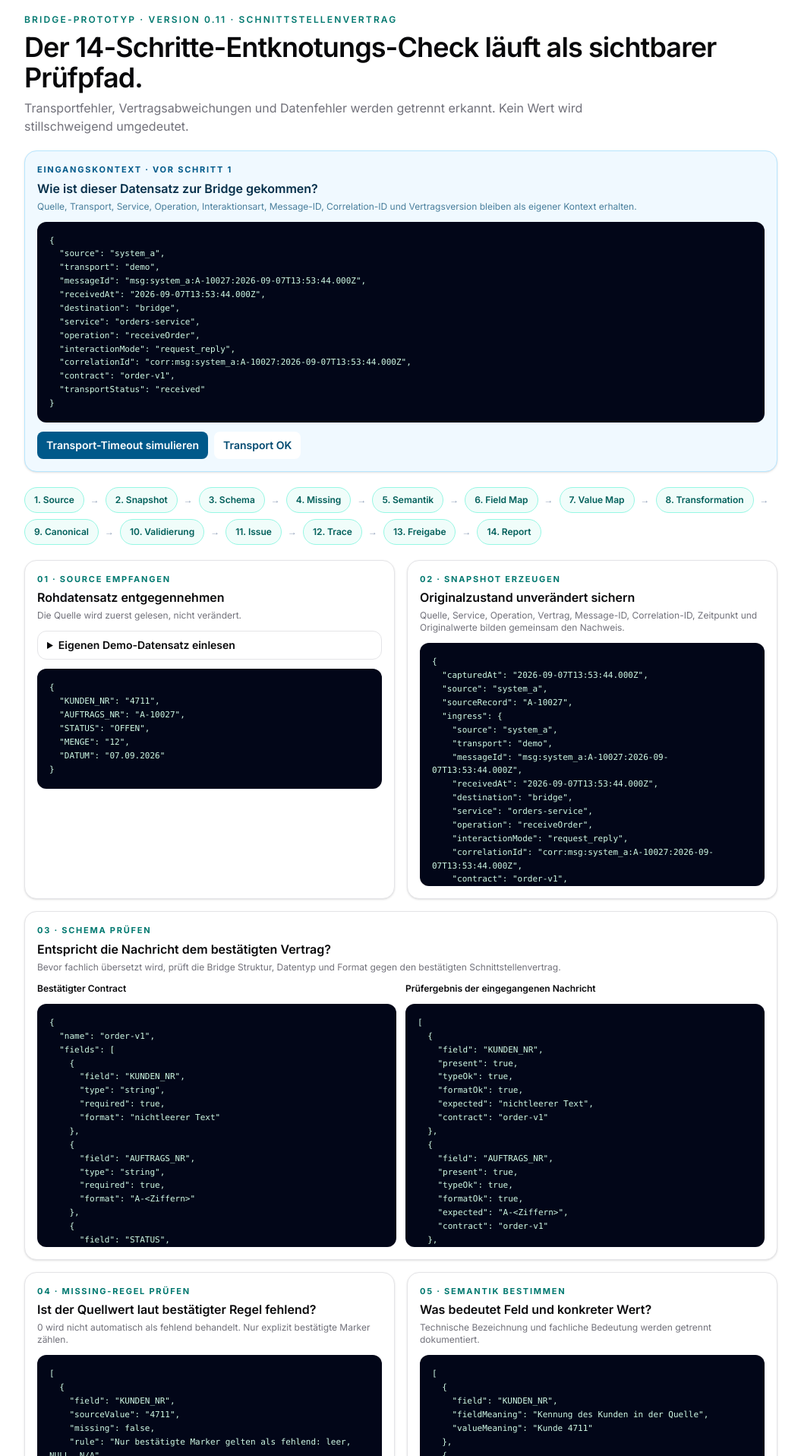
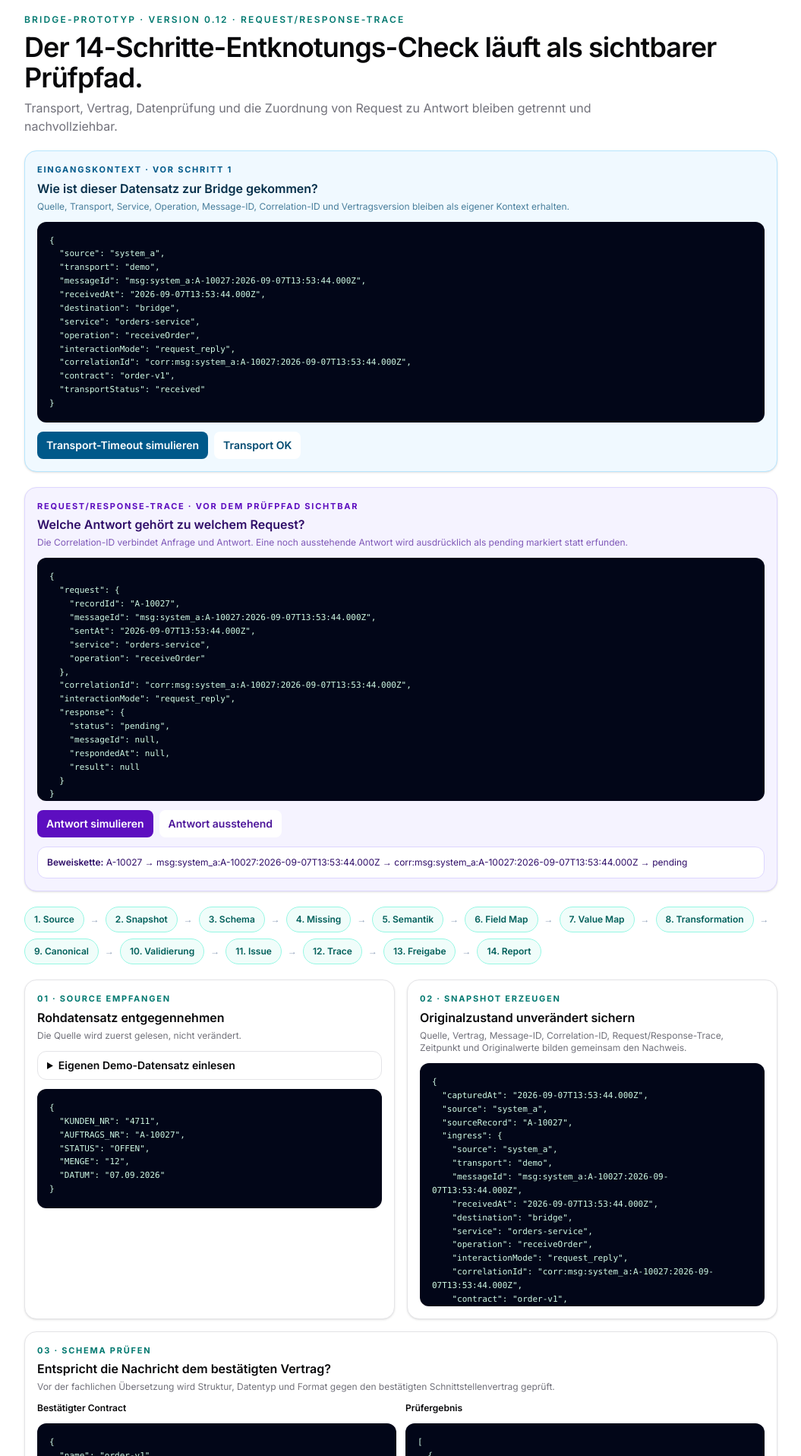
Before and after one commit to schieskejulia-collab/petraplan, a React (Vite) app in the folder frontend/mobile-app/: page /bridge in a window 1280 px wide. Shown: the part 64-1980 px from the top of the page at 76% size, without its empty margins (112-1167 px from the left). Built offline with nearby package versions, Linux system fonts and the light colour scheme.

Commit message:
Show request response correlation trace

```diff
--- a/frontend/mobile-app/src/pages/BridgePage.tsx
+++ b/frontend/mobile-app/src/pages/BridgePage.tsx
@@ -7,6 +7,7 @@ import {
   parseRawRecord,
   type IngressContext,
   type RawRecord,
+  type ResponseContext,
 } from "../lib/bridge-pipeline";
 
 function JsonBlock({ value }: { value: unknown }) {
@@ -32,12 +33,14 @@ export default function BridgePage() {
   const [raw, setRaw] = useState<RawRecord>(demoValidRecord);
   const [capturedAt, setCapturedAt] = useState(() => new Date().toISOString());
   const [ingressOverrides, setIngressOverrides] = useState<Partial<IngressContext>>({});
+  const [responseOverrides, setResponseOverrides] = useState<Partial<ResponseContext>>({});
   const [rawInput, setRawInput] = useState(() => JSON.stringify(demoValidRecord, null, 2));
   const [inputError, setInputError] = useState<string | null>(null);
 
-  const evaluation = evaluateRecord(raw, capturedAt, ingressOverrides);
+  const evaluation = evaluateRecord(raw, capturedAt, ingressOverrides, responseOverrides);
   const {
     ingress,
+    interactionTrace,
     contract,
     gatewayIssues,
     snapshot,
@@ -55,19 +58,20 @@ export default function BridgePage() {
     report,
   } = evaluation;
 
-  // Fail-safe release gate: transport/contract blockers and failed data checks
-  // are counted independently, but they converge on one release decision.
   const blockingChecks = checks.filter(({ ok, severity }) => !ok && severity === "blocking");
   const effectiveBlockingCount = blockingChecks.length + gatewayIssues.length;
   const effectiveReleaseAllowed = effectiveBlockingCount === 0;
-  const releaseConsistent =
-    release.blockingIssues === effectiveBlockingCount &&
-    release.releaseAllowed === effectiveReleaseAllowed;
+  const releaseConsistent = release.blockingIssues === effectiveBlockingCount && release.releaseAllowed === effectiveReleaseAllowed;
+
+  function resetResponse() {
+    setResponseOverrides({});
+  }
 
   function loadRecord(nextRecord: RawRecord) {
     setRaw(nextRecord);
     setCapturedAt(new Date().toISOString());
     setIngressOverrides({});
+    resetResponse();
     setRawInput(JSON.stringify(nextRecord, null, 2));
     setInputError(null);
   }
@@ -83,8 +87,23 @@ export default function BridgePage() {
       contract: "order-v1",
       transportStatus: "timeout",
     });
+    resetResponse();
     setRawInput(JSON.stringify(demoValidRecord, null, 2));
     setInputError(null);
+  }
+
+  function simulateResponse() {
+    const now = new Date().toISOString();
+    setResponseOverrides({
+      status: "received",
+      messageId: `response:${ingress.correlationId}`,
+      respondedAt: now,
+      result: effectiveReleaseAllowed ? "order accepted" : "order requires clarification",
+    });
+  }
+
+  function simulatePendingResponse() {
+    setResponseOverrides({ status: "pending", messageId: null, respondedAt: null, result: null });
   }
 
   function readRawRecord() {
@@ -95,22 +114,7 @@ export default function BridgePage() {
     }
   }
 
-  const flow = [
-    "Source",
-    "Snapshot",
-    "Schema",
-    "Missing",
-    "Semantik",
-    "Field Map",
-    "Value Map",
-    "Transformation",
-    "Canonical",
-    "Validierung",
-    "Issue",
-    "Trace",
-    "Freigabe",
-    "Report",
-  ];
+  const flow = ["Source", "Snapshot", "Schema", "Missing", "Semantik", "Field Map", "Value Map", "Transformation", "Canonical", "Validierung", "Issue", "Trace", "Freigabe", "Report"];
 
   return (
     <main className="min-h-screen bg-background text-foreground">
@@ -118,15 +122,15 @@ export default function BridgePage() {
         <button className="rounded-lg border px-3 py-2 text-sm" onClick={() => setLocation("/cases")}>← Fälle</button>
 
         <header className="space-y-2">
-          <p className="text-xs font-semibold uppercase tracking-[0.18em] text-teal-700">Bridge-Prototyp · Version 0.11 · Schnittstellenvertrag</p>
+          <p className="text-xs font-semibold uppercase tracking-[0.18em] text-teal-700">Bridge-Prototyp · Version 0.12 · Request/Response-Trace</p>
           <h1 className="text-3xl font-semibold tracking-tight md:text-4xl">Der 14-Schritte-Entknotungs-Check läuft als sichtbarer Prüfpfad.</h1>
-          <p className="max-w-3xl text-sm text-muted-foreground md:text-base">Transportfehler, Vertragsabweichungen und Datenfehler werden getrennt erkannt. Kein Wert wird stillschweigend umgedeutet.</p>
+          <p className="max-w-3xl text-sm text-muted-foreground md:text-base">Transport, Vertrag, Datenprüfung und die Zuordnung von Request zu Antwort bleiben getrennt und nachvollziehbar.</p>
         </header>
 
         <section className="rounded-2xl border border-sky-200 bg-sky-50 p-4 shadow-sm">
           <p className="text-[11px] font-bold uppercase tracking-[0.16em] text-sky-800">Eingangskontext · vor Schritt 1</p>
           <h2 className="mt-1 font-semibold text-sky-950">Wie ist dieser Datensatz zur Bridge gekommen?</h2>
-          <p className="mt-1 text-xs text-sky-900/70">Quelle, Transport, Service, Operation, Interaktionsart, Message-ID, Correlation-ID und Vertragsversion bleiben als eigener Kontext erhalten.</p>
+          <p className="mt-1 text-xs text-sky-900/70">Quelle, Transport, Service, Operation, Message-ID, Correlation-ID und Vertragsversion bleiben als eigener Kontext erhalten.</p>
           <JsonBlock value={ingress} />
           <div className="mt-3 flex flex-wrap gap-2">
             <button className="rounded-lg bg-sky-800 px-3 py-2 text-sm font-semibold text-white" onClick={simulateTransportTimeout}>Transport-Timeout simulieren</button>
@@ -135,6 +139,20 @@ export default function BridgePage() {
           {gatewayIssues.filter(({ scope }) => scope === "transport").map(({ issue, message }) => (
             <p key={issue} className="mt-3 rounded-lg border border-red-200 bg-red-50 p-3 text-xs font-semibold text-red-800">{issue}: {message}</p>
           ))}
+        </section>
+
+        <section className="rounded-2xl border border-violet-200 bg-violet-50 p-4 shadow-sm">
+          <p className="text-[11px] font-bold uppercase tracking-[0.16em] text-violet-800">Request/Response-Trace · vor dem Prüfpfad sichtbar</p>
+          <h2 className="mt-1 font-semibold text-violet-950">Welche Antwort gehört zu welchem Request?</h2>
+          <p className="mt-1 text-xs text-violet-900/70">Die Correlation-ID verbindet Anfrage und Antwort. Eine noch ausstehende Antwort wird ausdrücklich als pending markiert statt erfunden.</p>
+          <JsonBlock value={interactionTrace} />
+          <div className="mt-3 flex flex-wrap gap-2">
+            <button className="rounded-lg bg-violet-800 px-3 py-2 text-sm font-semibold text-white" onClick={simulateResponse}>Antwort simulieren</button>
+            <button className="rounded-lg bg-white px-3 py-2 text-sm font-semibold text-violet-900" onClick={simulatePendingResponse}>Antwort ausstehend</button>
+          </div>
+          <div className="mt-3 rounded-xl border border-violet-200 bg-white p-3 text-xs text-violet-950">
+            <span className="font-semibold">Beweiskette:</span> {raw.AUFTRAGS_NR} → {interactionTrace.request.messageId} → {interactionTrace.correlationId} → {interactionTrace.response.messageId ?? interactionTrace.response.status}
+          </div>
         </section>
 
         <nav aria-label="Datenfluss" className="flex flex-wrap items-center gap-2 text-xs font-semibold text-teal-800">
@@ -159,58 +177,30 @@ export default function BridgePage() {
           </Section>
 
           <Section eyebrow="02 · Snapshot erzeugen" title="Originalzustand unverändert sichern">
-            <p className="mt-1 text-xs text-muted-foreground">Quelle, Service, Operation, Vertrag, Message-ID, Correlation-ID, Zeitpunkt und Originalwerte bilden gemeinsam den Nachweis.</p>
+            <p className="mt-1 text-xs text-muted-foreground">Quelle, Vertrag, Message-ID, Correlation-ID, Request/Response-Trace, Zeitpunkt und Originalwerte bilden gemeinsam den Nachweis.</p>
             <JsonBlock value={snapshot} />
           </Section>
 
           <Section eyebrow="03 · Schema prüfen" title="Entspricht die Nachricht dem bestätigten Vertrag?" wide>
-            <p className="mt-1 text-xs text-muted-foreground">Bevor fachlich übersetzt wird, prüft die Bridge Struktur, Datentyp und Format gegen den bestätigten Schnittstellenvertrag.</p>
+            <p className="mt-1 text-xs text-muted-foreground">Vor der fachlichen Übersetzung wird Struktur, Datentyp und Format gegen den bestätigten Schnittstellenvertrag geprüft.</p>
             <div className="mt-3 grid gap-3 md:grid-cols-2">
-              <div>
-                <p className="text-xs font-semibold">Bestätigter Contract</p>
-                <JsonBlock value={contract} />
-              </div>
-              <div>
-                <p className="text-xs font-semibold">Prüfergebnis der eingegangenen Nachricht</p>
-                <JsonBlock value={schema} />
-              </div>
+              <div><p className="text-xs font-semibold">Bestätigter Contract</p><JsonBlock value={contract} /></div>
+              <div><p className="text-xs font-semibold">Prüfergebnis</p><JsonBlock value={schema} /></div>
             </div>
             {gatewayIssues.filter(({ scope }) => scope === "contract").map(({ issue, message }) => (
               <p key={issue} className="mt-3 rounded-lg border border-red-200 bg-red-50 p-3 text-xs font-semibold text-red-800">{issue}: {message}</p>
             ))}
           </Section>
 
-          <Section eyebrow="04 · Missing-Regel prüfen" title="Ist der Quellwert laut bestätigter Regel fehlend?">
-            <p className="mt-1 text-xs text-muted-foreground">0 wird nicht automatisch als fehlend behandelt. Nur explizit bestätigte Marker zählen.</p>
-            <JsonBlock value={missing} />
-          </Section>
-
-          <Section eyebrow="05 · Semantik bestimmen" title="Was bedeutet Feld und konkreter Wert?">
-            <p className="mt-1 text-xs text-muted-foreground">Technische Bezeichnung und fachliche Bedeutung werden getrennt dokumentiert.</p>
-            <JsonBlock value={semantics} />
-          </Section>
-
-          <Section eyebrow="06 · Field Map anwenden" title="Quellfelder neutralen Feldern zuordnen">
-            <JsonBlock value={fieldMap} />
-          </Section>
-
-          <Section eyebrow="07 · Value Map anwenden" title="Quellcodes in neutrale Bedeutung übersetzen">
-            <p className="mt-1 text-xs text-muted-foreground">Nur bestätigte Codes werden übersetzt. Unbekannte Werte bleiben ungeklärt statt erraten.</p>
-            <JsonBlock value={valueMap} />
-          </Section>
-
-          <Section eyebrow="08 · Transformation ausführen" title="Nur bestätigte Formate verändern">
-            <p className="mt-1 text-xs text-muted-foreground">Beispiel: 07.09.2026 → 2026-09-07. Der Originalwert bleibt im Snapshot erhalten.</p>
-            <JsonBlock value={transformations} />
-          </Section>
-
-          <Section eyebrow="09 · Canonical Model aufbauen" title="Neutral übersetzte Werte speichern">
-            <p className="mt-1 text-xs text-muted-foreground">Ab hier gelten nur die kanonischen Feldnamen und bestätigten Transformationen.</p>
-            <JsonBlock value={mapped} />
-          </Section>
+          <Section eyebrow="04 · Missing-Regel prüfen" title="Ist der Quellwert laut bestätigter Regel fehlend?"><JsonBlock value={missing} /></Section>
+          <Section eyebrow="05 · Semantik bestimmen" title="Was bedeutet Feld und konkreter Wert?"><JsonBlock value={semantics} /></Section>
+          <Section eyebrow="06 · Field Map anwenden" title="Quellfelder neutralen Feldern zuordnen"><JsonBlock value={fieldMap} /></Section>
+          <Section eyebrow="07 · Value Map anwenden" title="Quellcodes in neutrale Bedeutung übersetzen"><JsonBlock value={valueMap} /></Section>
+          <Section eyebrow="08 · Transformation ausführen" title="Nur bestätigte Formate verändern"><JsonBlock value={transformations} /></Section>
+          <Section eyebrow="09 · Canonical Model aufbauen" title="Neutral übersetzte Werte speichern"><JsonBlock value={mapped} /></Section>
 
           <Section eyebrow="10 · Validieren" title="Fachliche Regeln gegen das Ergebnis prüfen" wide>
-            <p className="mt-1 text-xs text-muted-foreground">Diese Prüfung bewertet die Daten. Transport- und Vertragsprobleme bleiben davon getrennte Fehlerklassen.</p>
+            <p className="mt-1 text-xs text-muted-foreground">Transport- und Vertragsprobleme bleiben getrennte Fehlerklassen.</p>
             <div className="mt-3 grid gap-2 md:grid-cols-2">
               {checks.map(({ label, ok, rule, observed, severity }) => (
                 <div key={label} className="flex items-center justify-between gap-3 rounded-xl border px-3 py-2">
@@ -229,44 +219,30 @@ export default function BridgePage() {
           </Section>
 
           <Section eyebrow="11 · Issue erzeugen" title={(issues.length + gatewayIssues.length) ? `${issues.length + gatewayIssues.length} Abweichung${issues.length + gatewayIssues.length === 1 ? "" : "en"} dokumentiert` : "Keine Issues"}>
-            {(issues.length + gatewayIssues.length) ? (
-              <>
-                {gatewayIssues.length > 0 && <JsonBlock value={gatewayIssues} />}
-                {issues.length > 0 && <JsonBlock value={issues} />}
-              </>
-            ) : <p className="mt-3 rounded-xl bg-teal-50 p-3 text-sm text-teal-800">Keine Regelverletzung gefunden.</p>}
+            {gatewayIssues.length > 0 && <JsonBlock value={gatewayIssues} />}
+            {issues.length > 0 ? <JsonBlock value={issues} /> : gatewayIssues.length === 0 && <p className="mt-3 rounded-xl bg-teal-50 p-3 text-sm text-teal-800">Keine Regelverletzung gefunden.</p>}
           </Section>
 
-          <Section eyebrow="12 · Trace erzeugen" title="Jeder Wert behält seine Spur">
-            <p className="mt-1 text-xs text-muted-foreground">Eingangskontext und Vertrag bleiben im Snapshot; jeder Datenwert behält zusätzlich seine eigene Übersetzungs- und Prüfspur.</p>
-            <JsonBlock value={trace} />
+          <Section eyebrow="12 · Trace erzeugen" title="Jeder Wert und jede Nachricht behält seine Spur">
+            <p className="mt-1 text-xs text-muted-foreground">Request/Response-Verknüpfung und Daten-Trace bleiben getrennt, aber über Message- und Correlation-ID gemeinsam nachvollziehbar.</p>
+            <JsonBlock value={{ interactionTrace, valueTrace: trace }} />
           </Section>
 
           <Section eyebrow="13 · Freigabe entscheiden" title={effectiveReleaseAllowed ? "Freigabe erlaubt" : "Freigabe blockiert"}>
             <div className={`mt-3 rounded-xl border p-4 ${effectiveReleaseAllowed ? "border-teal-200 bg-teal-50" : "border-red-200 bg-red-50"}`}>
               <p className={`text-lg font-bold ${effectiveReleaseAllowed ? "text-teal-800" : "text-red-800"}`}>releaseAllowed = {String(effectiveReleaseAllowed)}</p>
-              <p className="mt-2 text-sm text-muted-foreground">
-                {effectiveReleaseAllowed
-                  ? "Transport, Vertrag und Datenprüfung enthalten kein BLOCKING-Issue."
-                  : `${effectiveBlockingCount} BLOCKING-Issue${effectiveBlockingCount === 1 ? "" : "s"} aus Transport, Vertrag oder Datenprüfung vorhanden. Freigabe blockiert.`}
-              </p>
+              <p className="mt-2 text-sm text-muted-foreground">{effectiveReleaseAllowed ? "Transport, Vertrag und Datenprüfung enthalten kein BLOCKING-Issue." : `${effectiveBlockingCount} BLOCKING-Issue${effectiveBlockingCount === 1 ? "" : "s"} vorhanden. Freigabe blockiert.`}</p>
               <p className="mt-2 text-xs font-semibold">BLOCKING-Issues gesamt: {effectiveBlockingCount}</p>
-              {!releaseConsistent && (
-                <p className="mt-3 rounded-lg border border-amber-300 bg-amber-50 p-2 text-xs font-semibold text-amber-900">
-                  Interne Abweichung erkannt: Die Engine-Release-Angabe stimmt nicht mit den sichtbaren BLOCKING-Prüfungen überein. Die Anzeige bleibt fail-safe blockiert.
-                </p>
-              )}
+              {!releaseConsistent && <p className="mt-3 rounded-lg border border-amber-300 bg-amber-50 p-2 text-xs font-semibold text-amber-900">Interne Abweichung erkannt. Die Anzeige bleibt fail-safe blockiert.</p>}
             </div>
           </Section>
 
-          <Section eyebrow="14 · Report erzeugen" title="Bestätigt, offen, fehlerhaft, nächster Schritt">
-            <JsonBlock value={report} />
-          </Section>
+          <Section eyebrow="14 · Report erzeugen" title="Bestätigt, offen, fehlerhaft, nächster Schritt"><JsonBlock value={report} /></Section>
         </div>
 
         <section className="rounded-2xl border border-teal-200 bg-teal-50 p-4 text-sm text-teal-900">
           <p className="font-semibold">Grundprinzip</p>
-          <p className="mt-1">Die Bridge schreibt nichts zurück in System A. Sie trennt Transport, Schnittstellenvertrag und fachliche Datenprüfung, bevor eine Freigabe nachvollziehbar erlaubt oder blockiert wird.</p>
+          <p className="mt-1">Die Bridge schreibt nichts zurück in System A. Sie dokumentiert Transport, Vertrag, Request/Response-Beziehung und Datenprüfung getrennt und nachvollziehbar.</p>
         </section>
       </div>
     </main>
```
